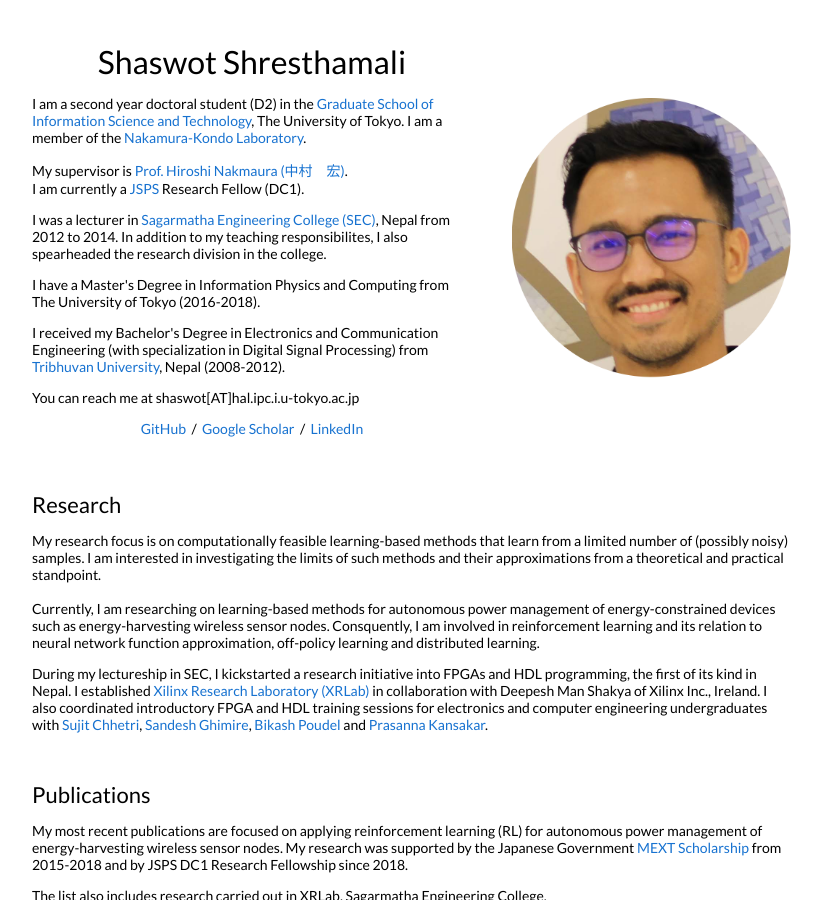
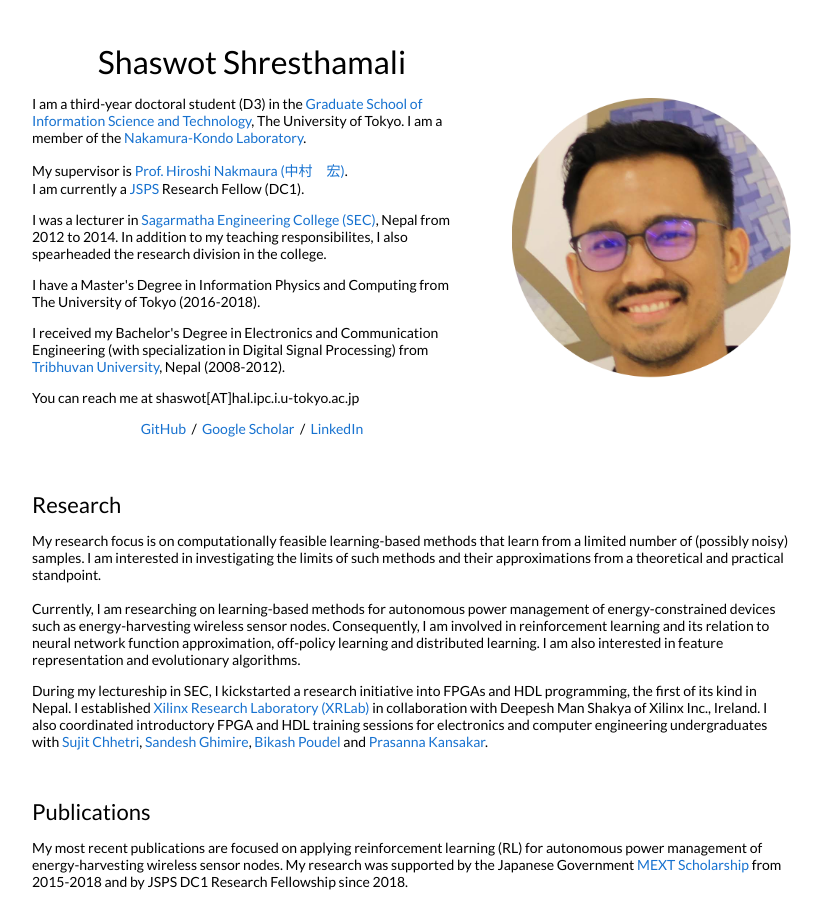
Before and after one commit to shaswot/shaswot.github.io, a Jekyll site: the page built from _posts/2019-11-17-iccd2019.markdown, in a window 1280 px wide and 900 px high. Shown: the whole window, without its empty margins (228-1050 px from the left). Built offline with Jekyll 4.4.1, drawn with Linux system fonts in a browser that asks for light colours.

Commit message:
updated to D3

```diff
--- a/_layouts/default.html
+++ b/_layouts/default.html
@@ -27,7 +27,7 @@
               <h1>
                 Shaswot Shresthamali
               </h1>
-              <p>I am a second year doctoral student (D2) in the
+              <p>I am a third-year doctoral student (D3) in the
                  <a href="https://www.i.u-tokyo.ac.jp/index_e.shtml">Graduate School of
                    Information Science and Technology</a>, The University of Tokyo.
                 I am a member of the <a href="http://www.hal.ipc.i.u-tokyo.ac.jp/index-e.html">Nakamura-Kondo Laboratory</a>.
@@ -79,8 +79,10 @@
                 Currently, I am researching on learning-based methods for autonomous power management
                 of energy-constrained devices such as energy-harvesting wireless sensor nodes.
 
-                Consquently, I am involved in reinforcement learning and its relation to neural network function approximation,
+                Consequently, I am involved in reinforcement learning and its relation to neural network function approximation,
                 off-policy learning and distributed learning.
+
+                I am also interested in feature representation and evolutionary algorithms.
               </p>
               <p>
                 During my lectureship in SEC, I kickstarted a research initiative into FPGAs and HDL programming,
```
